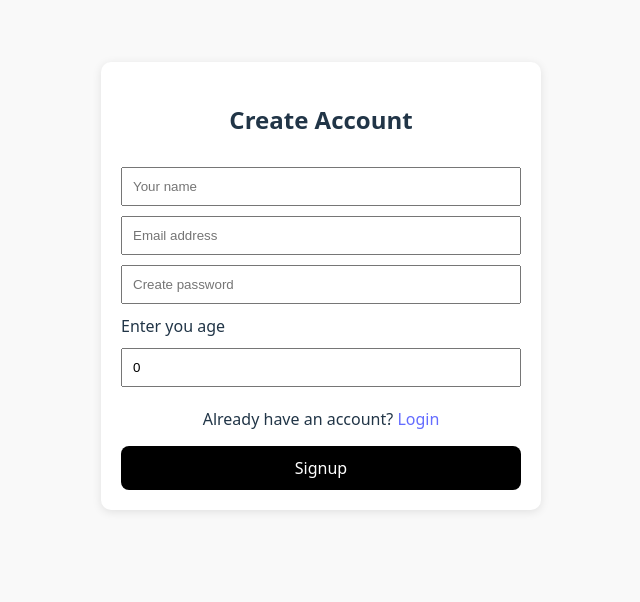
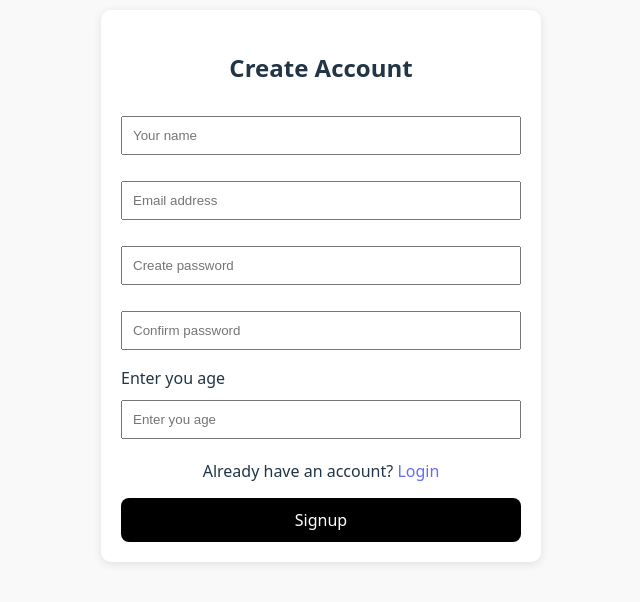
Before and after one commit to darshan-dhakal/note-app, a React app in the folder frontend/: page / in a window 1280 px wide. Shown: the part 134-736 px from the top of the page, without its empty margins (339-979 px from the left). Built offline with nearby package versions, Linux system fonts and the light colour scheme; the HTML template or start-up script is replaced by a standard one.

Commit message:
added age and gender feature in signup page

```diff
--- a/frontend/src/pages/Signup.jsx
+++ b/frontend/src/pages/Signup.jsx
@@ -5,45 +5,18 @@ import { zodResolver } from "@hookform/resolvers/zod";
 import { userSchema } from "../schemas/userSchema";
 
 export default function Signup() {
-  const [form, setForm] = useState({
-    email: "",
-    password: "",
-    name: "",
-    age: 0,
-    gender: "",
+  const {
+    register,
+    handleSubmit,
+    watch,
+    formState: { errors },
+  } = useForm({
+    resolver: zodResolver(userSchema),
   });
-  const [error, setError] = useState("");
-
-  // const handleChange = (e) => {
-  //   const { name, value } = e.target
-  //    setForm((prev) => {
-  //       if (name === "age") {
-  //       const intAge = parseInt(value)||0;
-  //       return { ...prev, age: intAge , gender: intAge>18 ? prev.gender : ""};
-  //       }
-  //       return { ...prev, [name]: value };
-  //     })
-  //     // [name]: value
-  //   }
-  // }
-  const handleChange = (e) => {
-    const { name, value } = e.target; // <-- important
-
-    setForm((prev) => {
-      if (name === "age") {
-        const intAge = parseInt(value) || 0;
-        // Clear gender if age <= 18
-        return { ...prev, age: intAge, gender: intAge > 18 ? prev.gender : "" };
-      }
-      return { ...prev, [name]: value };
-    });
-  };
-
-  const handleSubmit = async (e) => {
-    e.preventDefault();
-
+  const watchAge = watch("age");
+  const onSubmit = async (data) => {
     try {
-      const res = await axios.post("http://localhost:3000/api/users/", form);
+      const res = await axios.post("http://localhost:3000/api/users/", data);
 
       alert("Account created successfully!");
       console.log("User:", res.data);
@@ -53,6 +26,36 @@ export default function Signup() {
       setError(err.response?.data?.error || "Signup failed");
     }
   };
+
+  // const [error, setError] = useState("");
+
+  // const handleChange = (e) => {
+  //   const { name, value } = e.target; // <-- important
+
+  //   setForm((prev) => {
+  //     if (name === "age") {
+  //       const intAge = parseInt(value) || 0;
+  //       // Clear gender if age <= 18
+  //       return { ...prev, age: intAge, gender: intAge > 18 ? prev.gender : "" };
+  //     }
+  //     return { ...prev, [name]: value };
+  //   });
+  // };
+
+  // const handleSubmit = async (e) => {
+  //   e.preventDefault();
+
+  //   try {
+  //     const res = await axios.post("http://localhost:3000/api/users/", form);
+
+  //     alert("Account created successfully!");
+  //     console.log("User:", res.data);
+
+  //     window.location.href = "/login";
+  //   } catch (err) {
+  //     setError(err.response?.data?.error || "Signup failed");
+  //   }
+  // };
 
   return (
     <div
@@ -82,72 +85,94 @@ export default function Signup() {
       >
         <h2 style={{ textAlign: "center" }}>Create Account</h2>
 
-        {error && <p style={{ color: "red" }}>{error}</p>}
+        {/* {errors && <p style={{ color: "red" }}>{errors}</p>} */}
 
-        <form onSubmit={handleSubmit}>
+        <form onSubmit={handleSubmit(onSubmit)}>
           <div style={{ display: "flex" }}>
             <input
               type="text"
-              name="name"
+              // name="name"
               placeholder="Your name"
-              value={form.name}
-              onChange={handleChange}
-              required
+              {...register("name")}
+              // value={form.name}
               style={{ width: "100%", padding: "10px", marginTop: "10px" }}
             />
           </div>
+          <p style={{ color: "red" }}>{errors.name?.message}</p>
           <div style={{ display: "flex" }}>
             <input
               type="email"
-              name="email"
+              // name="email"
               placeholder="Email address"
-              value={form.email}
-              onChange={handleChange}
-              required
+              // value={form.email}
+              // onChange={handleChange}
+              // required
+              {...register("email")}
               style={{ width: "100%", padding: "10px", marginTop: "10px" }}
             />
           </div>
+          <p style={{ color: "red" }}>{errors.email?.message}</p>
           <div style={{ display: "flex" }}>
             <input
               type="password"
               name="password"
               placeholder="Create password"
-              value={form.password}
-              onChange={handleChange}
-              required
+              // value={form.password}
+              // onChange={handleChange}
+              // required
+              {...register("password")}
               style={{ width: "100%", padding: "10px", marginTop: "10px" }}
             />
           </div>
+          <p style={{ color: "red" }}>{errors.password?.message}</p>
+          <div style={{ display: "flex" }}>
+            <input
+              type="password"
+              // name="password"
+              placeholder="Confirm password"
+              // value={form.password}
+              // onChange={handleChange}
+              // required
+              {...register("confirmPassword")}
+              style={{ width: "100%", padding: "10px", marginTop: "10px" }}
+            />
+          </div>
+          <p style={{ color: "red" }}>{errors.confirmPassword?.message}</p>
           <div>
             <div style={{ marginTop: "10px" }}>Enter you age</div>
             <div style={{ display: "flex" }}>
               <input
-                type="text"
-                name="age"
+                type="number"
+                // name="age"
                 placeholder="Enter you age"
-                value={form.age}
-                onChange={handleChange}
-                required
+                // value={form.age}
+                // onChange={handleChange}
+                // required
+                {...register("age")}
                 style={{ width: "100%", padding: "10px", marginTop: "10px" }}
               />
             </div>
+            <p style={{ color: "red" }}>{errors.age?.message}</p>
           </div>
-          {form.age > 18 && (
+          {Number(watchAge) > 18 && (
             <div>
               <div style={{ marginTop: "10px" }}>Select your gender</div>
               <div style={{ display: "flex" }}>
                 <select
-                  name="gender"
-                  value={form.gender}
-                  onChange={handleChange}
-                  required
+                  // name="gender"
+                  // value={form.gender}
+                  // onChange={handleChange}
+                  // required
+                  {...register("gender")}
                   style={{ width: "100%", padding: "10px", marginTop: "10px" }}
                 >
-                  <option value="male">Male</option>
-                  <option value="female">Female</option>
-                  <option value="other">Other</option>
+                  <option value="">Select Gender</option>
+                  <option value="MALE">Male</option>
+                  <option value="FEMALE">Female</option>
+                  <option value="OTHER">Other</option>
                 </select>
               </div>
+              <p style={{ color: "red" }}>{errors.gender?.message}</p>
             </div>
           )}
           <div style={{ textAlign: "center", marginTop: "20px" }}>
--- a/frontend/src/schemas/userSchema.js
+++ b/frontend/src/schemas/userSchema.js
@@ -10,11 +10,28 @@ export const userSchema = z
       .string()
       .min(1, 'Age is required')
       .refine(val => !isNaN(Number(val), 'Age must be a number')),
-    gender: z.enum(['MALE', 'FEMALE', 'OTHER'], {
+    gender: z.enum(['MALE', 'FEMALE', 'OTHER', ''], {
       required_error: 'Gender is required'
     })
   })
+
   .refine(data => data.password === data.confirmPassword, {
     message: 'Passwords do not match',
     path: ['confirmPassword']
   })
+  // .refine(data => Number(data.age)
+  // if (Number(data.age) < 18) {
+  .refine(
+    data => {
+      const age = Number(data.age)
+      // If age > 18 => gender cannot be empty
+      if (age > 18 && data.gender === '') {
+        return false
+      }
+      return true
+    },
+    {
+      path: ['gender'],
+      message: 'Gender is required for age above 18'
+    }
+  )
```
